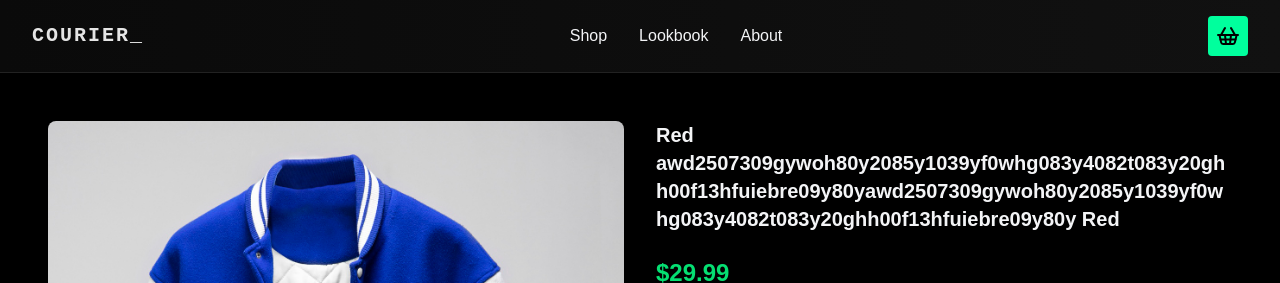
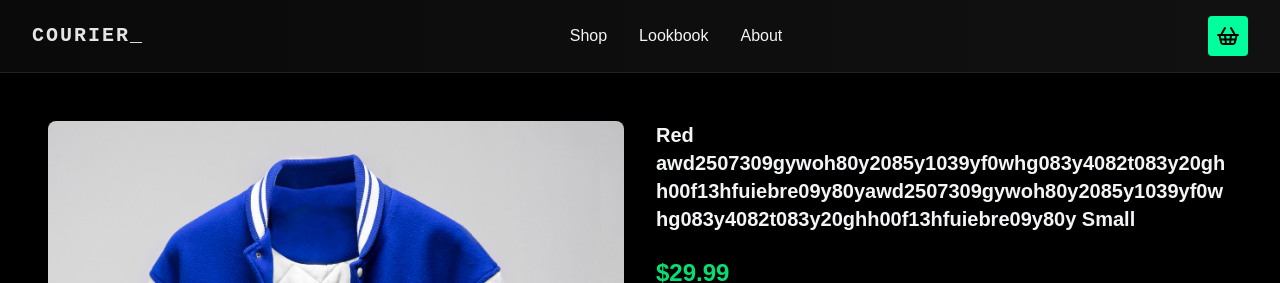
Before and after one commit to TheGrayback/courier-ecommerce, a React (Vite) app: page /item/1 in a window 1280 px wide. Shown: the top 283 px of the page. Built offline with nearby package versions, Linux system fonts and the light colour scheme.

Commit message:
feat: add variation for add-to-cart button when item is in cart

```diff
--- a/src/components/Product/ProductPage.module.css
+++ b/src/components/Product/ProductPage.module.css
@@ -97,6 +97,10 @@
     color: #000;
 }
 
+.inCart {
+    @apply bg-white
+}
+
 .addToCartButton:hover {
     background-color: #00d67f;
 }
--- a/src/components/Product/ProductPage.tsx
+++ b/src/components/Product/ProductPage.tsx
@@ -3,11 +3,12 @@ import data from '../../utils/products.json';
 import styles from './ProductPage.module.css';
 import { useParams } from 'react-router-dom';
 import type { Product } from '@/types/product.types';
-import { useState } from 'react';
+import { useContext, useState } from 'react';
 import { ToggleGroup, ToggleGroupItem } from '../ui/toggle-group';
 import { Minus, Plus } from 'lucide-react';
 import { Input } from '../ui/input';
 import { useCartActions } from '@/hooks/useCartActions';
+import { useCart } from '@/contexts/CartContext';
 
 function ProductPage() {
     const { id } = useParams();
@@ -16,10 +17,18 @@ function ProductPage() {
 
     const [mainImage, setMainImage] = useState(product?.imageUrl);
 
-    const [productColor, setProductColor] = useState<string>(product?.color?.[0]?.[0] ?? 'DefaultColor');
-    const [productSize, setProductSize] = useState<string>(product?.color?.[0]?.[0] ?? 'DefaultSize');
+    const [productColor, setProductColor] = useState<string>(
+        product?.color?.[0]?.[0] ?? 'DefaultColor'
+    );
+    const [productSize, setProductSize] = useState<string>(
+        product?.size?.[0]?.[0] ?? 'DefaultSize'
+    );
 
     const { addItem } = useCartActions();
+    const { state } = useCart();
+
+    const productVariantId = `${product?.id}-${productColor}-${productSize}`;
+    const isInCart = state.items.some((item) => item.id === productVariantId);
 
     if (!product) return <h1>Product not found!</h1>;
     return (
@@ -102,8 +111,11 @@ function ProductPage() {
                     )}
 
                     <Button
-                        className={styles.addToCartButton}
-                        onClick={() =>
+                        className={`${styles.addToCartButton} ${isInCart ? styles.inCart : ''}`}
+                        onClick={
+                            isInCart
+                                ? undefined
+                                : () =>
                                       addItem({
                                           ...product,
                                           id: `${product.id}-${productColor}-${productSize}`,
@@ -112,7 +124,7 @@ function ProductPage() {
                                       })
                         }
                     >
-                        Add to Cart
+                        {isInCart ? 'Already in cart!' : 'Add to Cart'}
                     </Button>
                 </div>
             </div>
```
Lines whose indentation alone changed are shown as unchanged.
